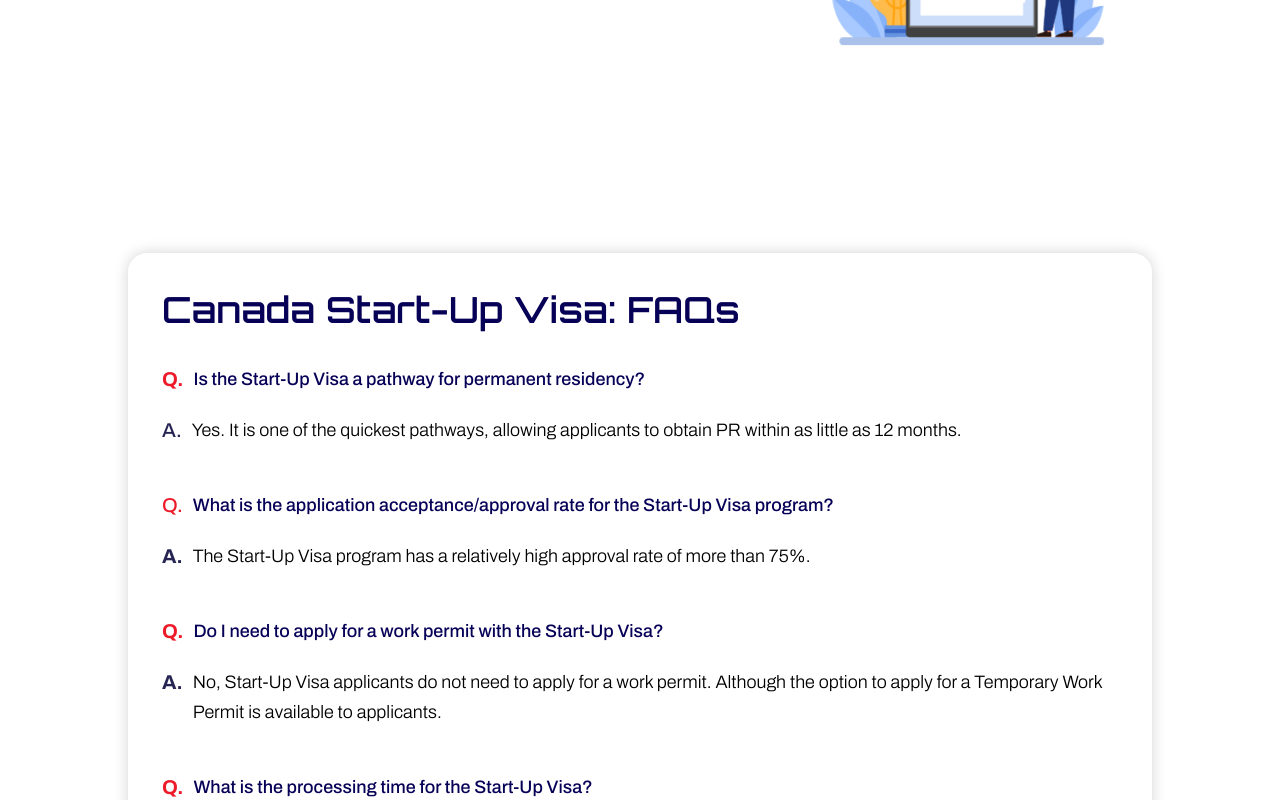
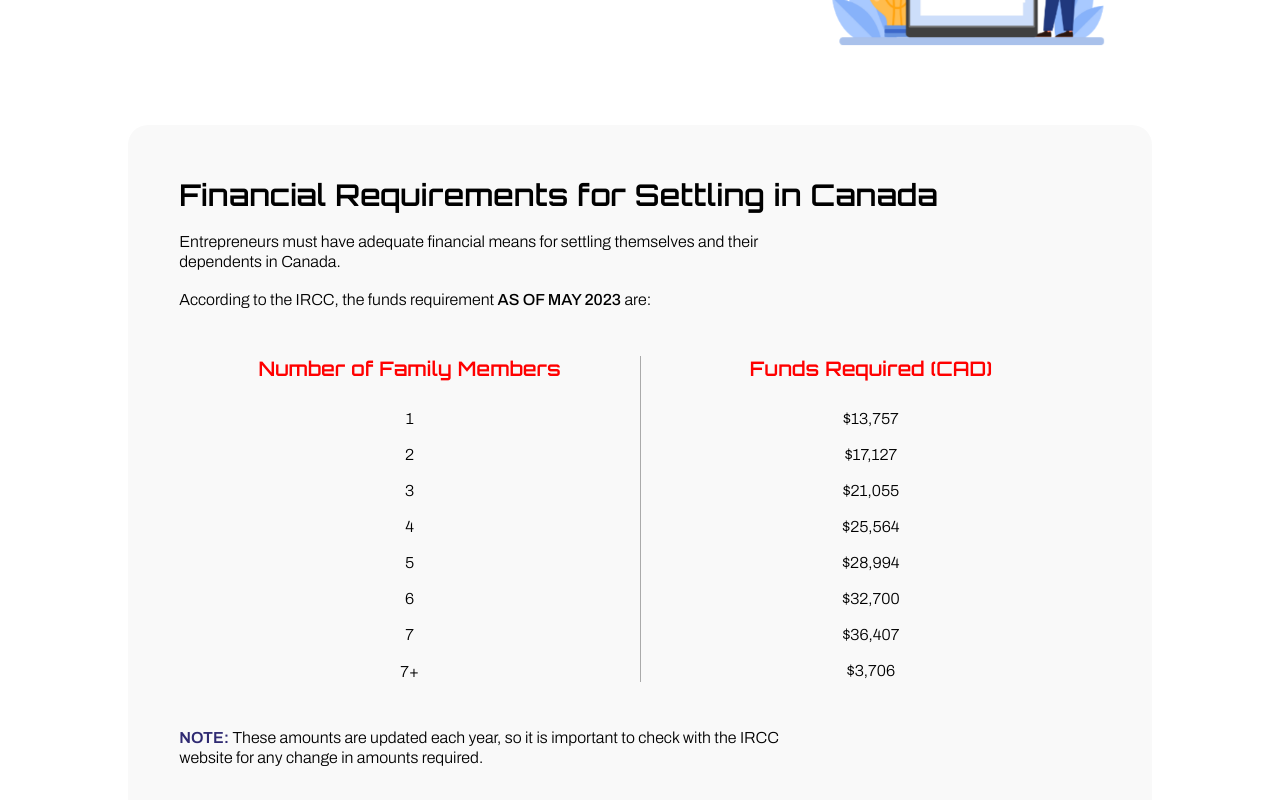
Before and after one commit to hassanzafarr/Fanuun-Live, a React (Create React App) app: page /canada in a window 1280 px wide. Shown: the part 2780-3580 px from the top of the page. Built offline with nearby package versions, Linux system fonts and the light colour scheme.

Commit message:
canada page work completed push by Shahzil

```diff
--- /dev/null
+++ b/src/components/financialRequirements/financialRequirements .js
@@ -0,0 +1,52 @@
+import React from 'react';
+import './financialRequirements.css'
+import Fade from "react-reveal/Fade";
+
+
+const FinancialRequirements = () => {
+    return (
+        <div className='mainContainerFR'>
+            <Fade bottom>
+                <h1>Financial Requirements for Settling in Canada</h1>
+                <p>Entrepreneurs must have adequate financial means for settling themselves and their dependents in Canada.</p>
+                <p>According to the IRCC, the funds requirement <span style={{ fontWeight: '500' }}>AS OF MAY 2023</span>  are:</p>
+            </Fade>
+            <div className='subContainerFR'>
+                <Fade left>
+                    <div className='leftContainerFR'>
+                        <h2>Number of Family Members</h2>
+                        <p className='topPara'>1</p>
+                        <p>2</p>
+                        <p>3</p>
+                        <p>4</p>
+                        <p>5</p>
+                        <p>6</p>
+                        <p>7</p>
+                        <p>7+</p>
+                    </div>
+                </Fade>
+                <Fade right>
+                    <div className='rightContainerFR'>
+                        <h2>Funds Required (CAD)</h2>
+                        <p className='topPara'>$13,757</p>
+                        <p>$17,127</p>
+                        <p>$21,055</p>
+                        <p>$25,564</p>
+                        <p>$28,994</p>
+                        <p>$32,700</p>
+                        <p>$36,407</p>
+                        <p>$3,706</p>
+                    </div>
+                </Fade>
+
+
+            </div>
+            <Fade bottom>
+                <p className='paraBottom'> <span style={{ color: '#2F2A72', fontWeight: '600' }}>NOTE:</span> These amounts are updated each year, so it is important to check with the
+                    IRCC website for any change in amounts required.</p>
+            </Fade>
+        </div>
+    )
+}
+
+export default FinancialRequirements
--- /dev/null
+++ b/src/components/financialRequirements/financialRequirements.css
@@ -0,0 +1,111 @@
+.mainContainerFR {
+    width: 100%;
+    padding: 5%;
+    background: #f9f9f9;
+    border-radius: 20px;
+}
+
+.mainContainerFR h1 {
+    font-family: var(--font-family);
+    font-weight: 600;
+    font-size: 30px;
+}
+
+.mainContainerFR p {
+    font-family: var(--font-family2);
+    font-weight: 600;
+    font-size: 16px;
+    font-weight: 100;
+    margin-top: 2%;
+    width: 70%;
+    line-height: 20px;
+}
+
+.subContainerFR {
+    width: 100%;
+    display: flex;
+    flex-direction: row;
+    margin-top: 5%;
+}
+
+.leftContainerFR {
+    width: 50%;
+    display: flex;
+    flex-direction: column;
+    /* justify-content: center; */
+    align-items: center;
+}
+
+.rightContainerFR {
+    width: 50%;
+    border-left: 1px solid rgba(0, 0, 0, 0.319);
+    display: flex;
+    flex-direction: column;
+    /* justify-content: center; */
+    align-items: center;
+}
+
+.subContainerFR h2 {
+    font-family: var(--font-family);
+    font-weight: 600;
+    font-size: 20px;
+    color: red;
+}
+
+.subContainerFR p {
+    font-family: var(--font-family2);
+    font-weight: 600;
+    font-size: 16px;
+    font-weight: 100;
+    margin-top: 3.5%;
+    width: 70%;
+    line-height: 20px;
+    text-align: center;
+}
+
+.topPara {
+    margin-top: 6% !important;
+}
+
+.paraBottom {
+    margin-top: 5% !important;
+}
+
+@media screen and (max-width: 950px) {
+    .mainContainerFR h1 {
+        font-size: 25px;
+    }
+
+    .mainContainerFR p {
+        width: 90%;
+    }
+
+    .subContainerFR h2 {
+        font-size: 16px;
+        text-align: center;
+    }
+}
+
+@media screen and (max-width: 550px) {
+    .mainContainerFR h1 {
+        font-size: 20px;
+        margin-top: 3%;
+    }
+
+    .mainContainerFR p {
+        width: 100%;
+        margin-top: 6%;
+    }
+
+    .subContainerFR h2 {
+        font-size: 14px;
+    }
+
+    .paraBottom {
+        margin: 14% 0px 5% 0px !important;
+    }
+
+    .subContainerFR {
+        margin-top: 10%;
+    }
+}
--- a/src/pages/Canada/Canada.jsx
+++ b/src/pages/Canada/Canada.jsx
@@ -17,6 +17,7 @@ import can2 from "../../assets/can-2.png";
 import can3 from "../../assets/can-3.png";
 
 import { WhyFanuun } from "./../../containers";
+import FinancialRequirements from "../../components/financialRequirements/financialRequirements ";
 
 const Canada = () => {
   const data = [
@@ -218,6 +219,7 @@ const Canada = () => {
               </Fade>
             </div>
             {/* FAQ */}
+            <FinancialRequirements />
             <div
               className="us__section-ability"
               style={{ borderColor: "white" }}
```
